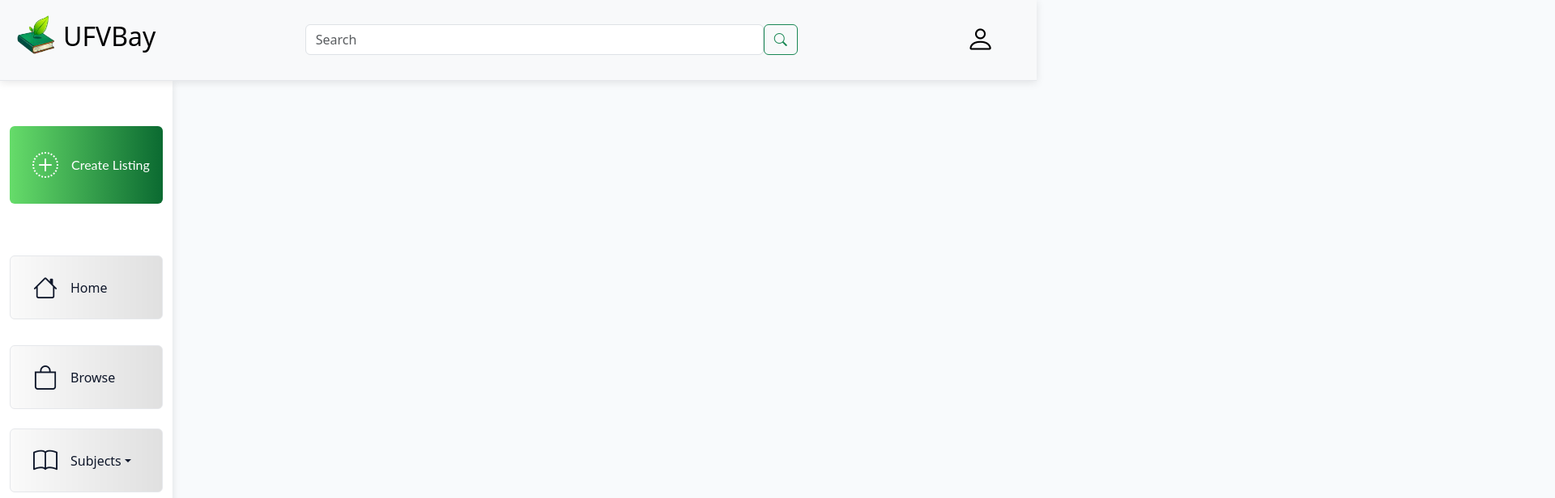
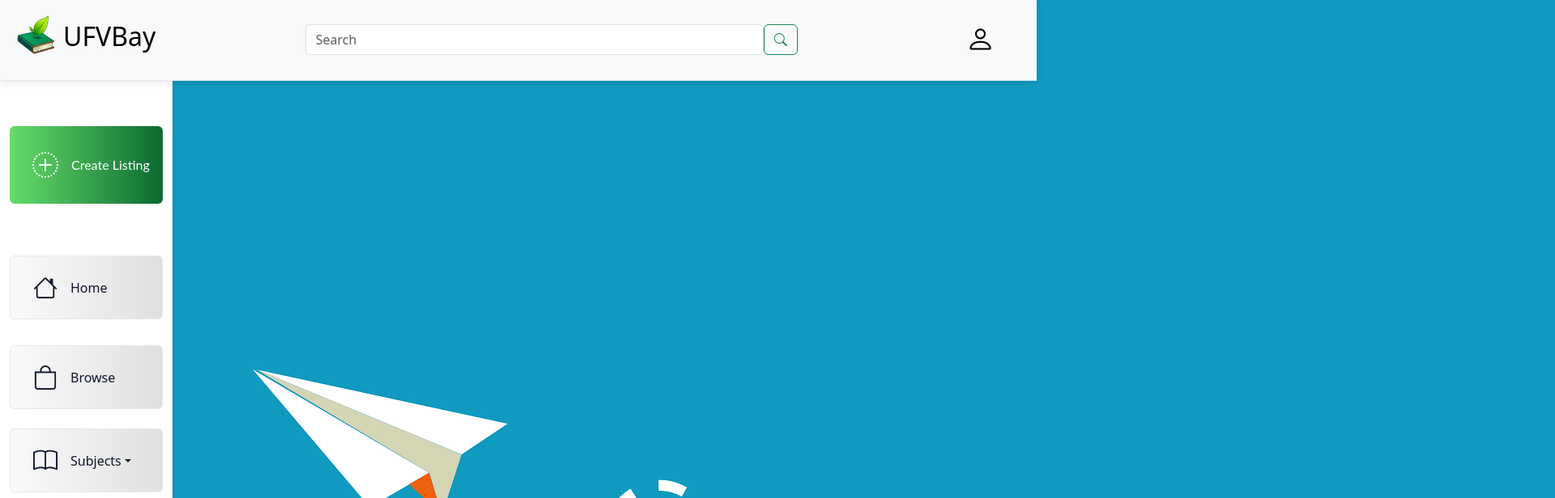
Before and after one commit to Gurv-Chahal/ufvbay, a React (Vite) app in the folder client/: page /home in a window 1280 px wide. Shown: the top 616 px of the page at 81% size, 1920 px wide, since content can reach past the window. Built offline with nearby package versions, Linux system fonts and the light colour scheme; a small style sheet from the web is missing.

Commit message:
adding mainpage image

```diff
--- a/client/src/pages/Home.jsx
+++ b/client/src/pages/Home.jsx
@@ -2,6 +2,8 @@ import React, { useState } from 'react';
 import {useNavigate} from "react-router-dom";
 import Navbar from "../components/Navbar.jsx";
 import HomeSideBar from "../components/HomeSideBar.jsx";
+import mainimage from "../images/main-image.png";
+
 
 
 const Home = () => {
@@ -42,6 +44,10 @@ const Home = () => {
             <div className="d-flex">
                 <HomeSideBar onSubjectChange={handleSubjectChange} />
             </div>
+
+            <div className='front-image'>
+                <img className='mainpage-image' src={mainimage} alt='cant find image' />
+            </div>
         </div>
     );
 }
```
Also changed, not shown: client/src/images/main-image.png (added).
